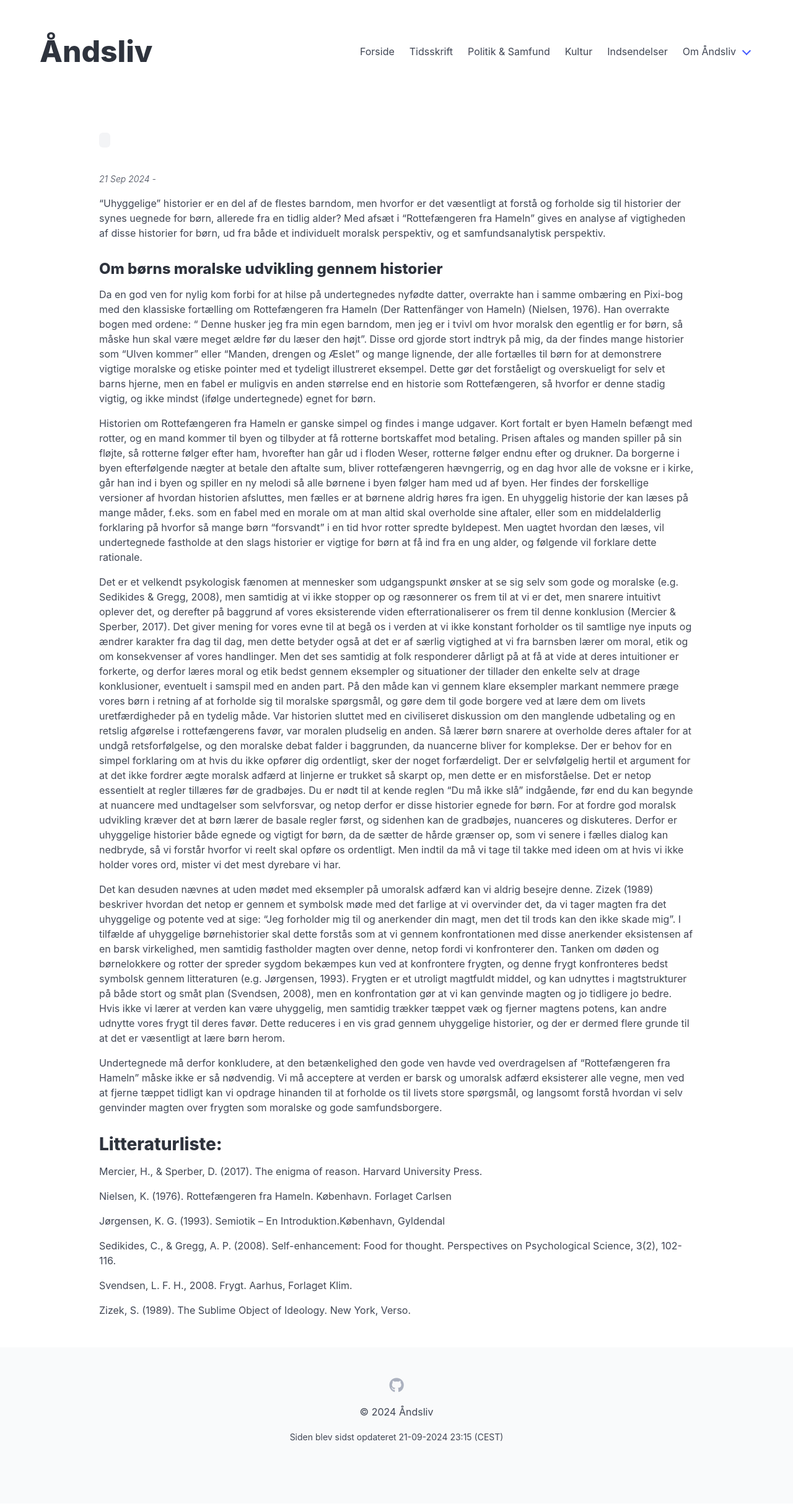
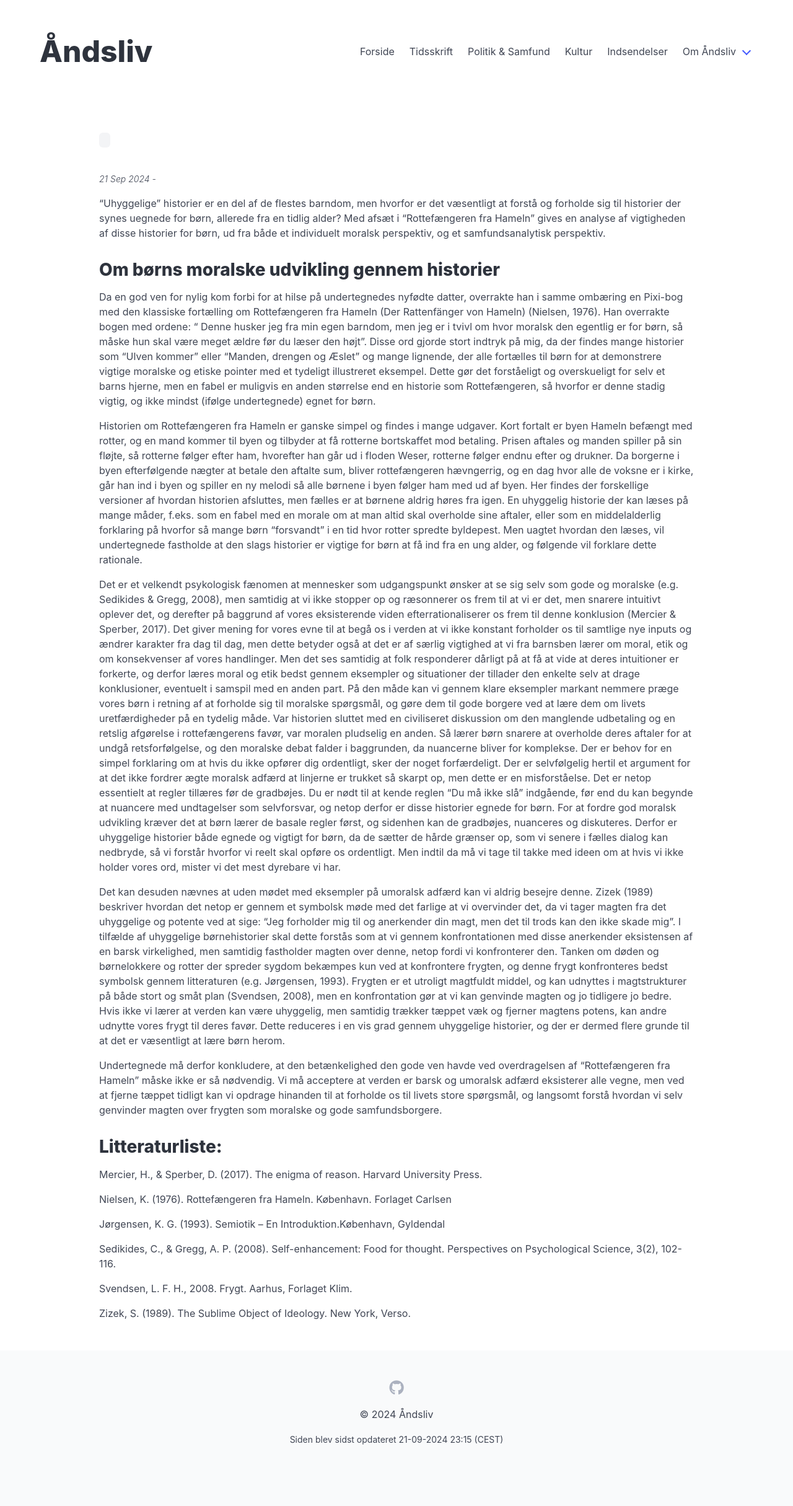
Before and after one commit to Aandsliv/aandsliv, a Jekyll site: the page built from src/_posts/2024-09-21-Rottefængeren-fra-Hameln-–-Om-vigtigheden-af-“uhyggelige”-historier-for-børn.md, in a window 1280 px wide. Shown: the whole page at 62% size. Built offline with Jekyll 4.4.1, drawn with Linux system fonts in a browser that asks for light colours.

```diff
--- a/src/_posts/2024-09-21-Rottefængeren-fra-Hameln-–-Om-vigtigheden-af-“uhyggelige”-historier-for-børn.md
+++ b/src/_posts/2024-09-21-Rottefængeren-fra-Hameln-–-Om-vigtigheden-af-“uhyggelige”-historier-for-børn.md
@@ -6,7 +6,7 @@ subsection: politik-og-samfund
 
 "Uhyggelige" historier er en del af de flestes barndom, men hvorfor er det væsentligt at forstå og forholde sig til historier der synes uegnede for børn, allerede fra en tidlig alder? Med afsæt i "Rottefængeren fra Hameln" gives en analyse af vigtigheden af disse historier for børn, ud fra både et individuelt moralsk perspektiv, og et samfundsanalytisk perspektiv.
 
-### Om børns moralske udvikling gennem historier
+## Om børns moralske udvikling gennem historier
 
 Da en god ven for nylig kom forbi for at hilse på undertegnedes nyfødte datter, overrakte han i samme ombæring en Pixi-bog med den klassiske fortælling om Rottefængeren fra Hameln (Der Rattenfänger von Hameln) (Nielsen, 1976). Han overrakte bogen med ordene: “ Denne husker jeg fra min egen barndom, men jeg er i tvivl om hvor moralsk den egentlig er for børn, så måske hun skal være meget ældre før du læser den højt”. Disse ord gjorde stort indtryk på mig, da der findes mange historier som “Ulven kommer” eller “Manden, drengen og Æslet” og mange lignende, der alle fortælles til børn for at demonstrere vigtige moralske og etiske pointer med et tydeligt illustreret eksempel. Dette gør det forståeligt og overskueligt for selv et barns hjerne, men en fabel er muligvis en anden størrelse end en historie som Rottefængeren, så hvorfor er denne stadig vigtig, og ikke mindst (ifølge undertegnede) egnet for børn.
 
```
